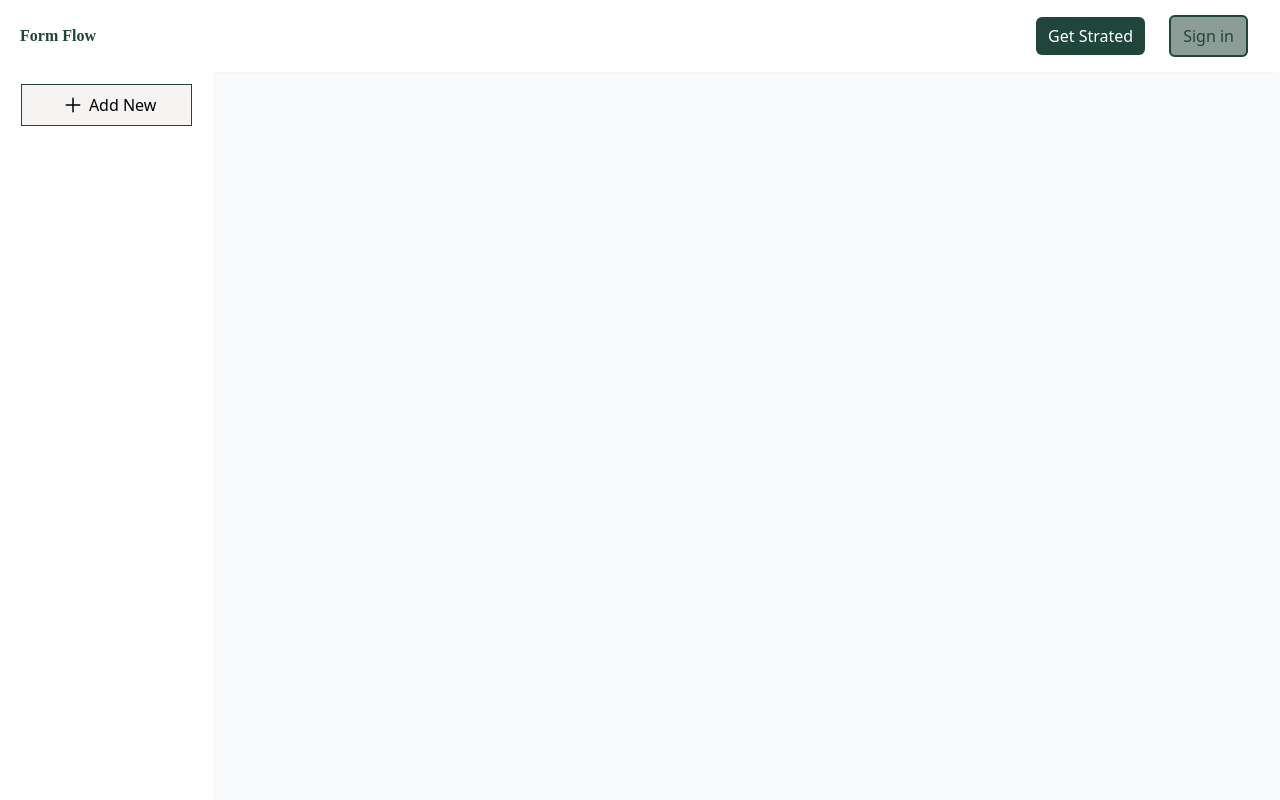
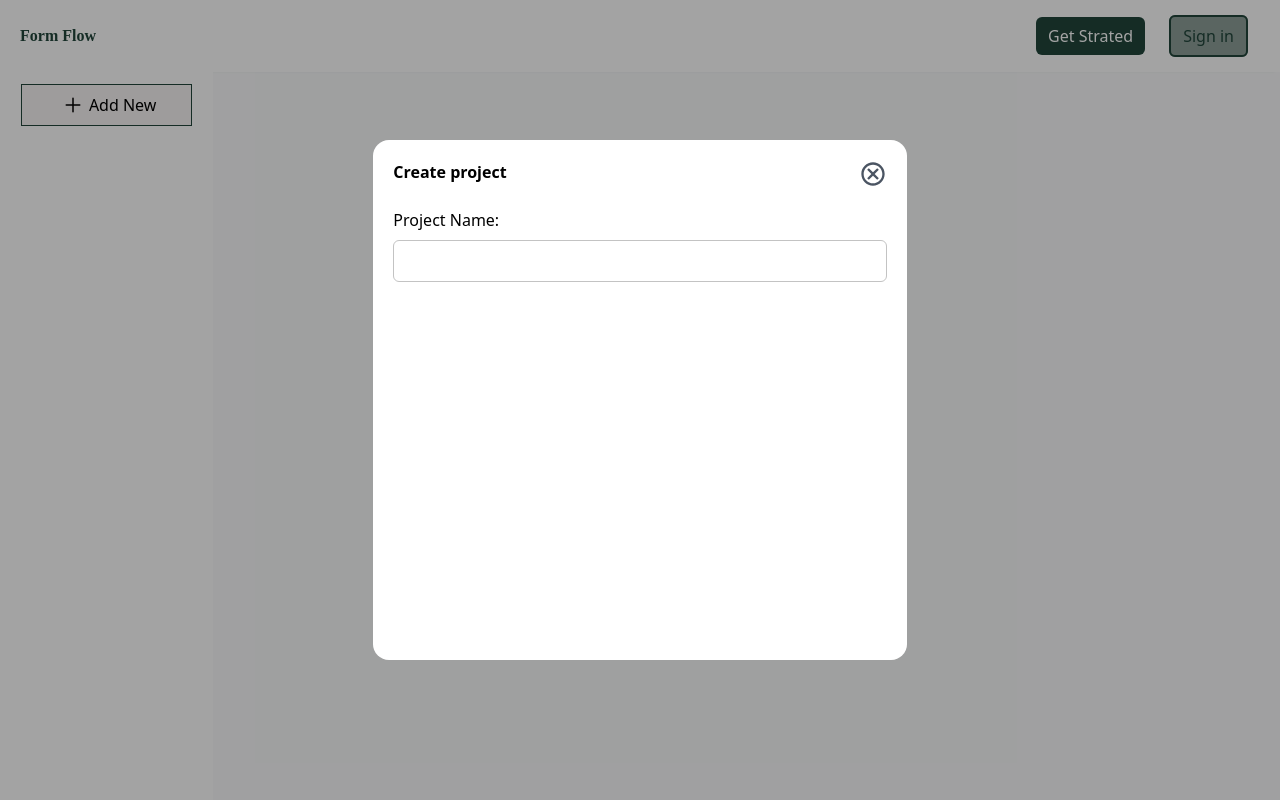
Before and after one commit to NULLcodehub/easyform, a React (Vite) app in the folder easyform/: page /user/1 in a window 1280 px wide. Both pictures are taken after a click on the button "Add New". Shown: the top 800 px of the page. Built offline with nearby package versions, Linux system fonts and the light colour scheme; a web font is replaced by a local one.

Commit message:
input feild for project name added in modal

```diff
--- a/easyform/src/components/Modal/Modal.css
+++ b/easyform/src/components/Modal/Modal.css
@@ -7,4 +7,11 @@
     display: flex;
     justify-content: center;
     align-items: center;
+    background: #0000005c;
 }
+
+.modal input{
+    @apply w-full py-2 my-2 px-3 rounded-md;
+    border:1px solid rgb(195, 195, 195);
+
+}
--- a/easyform/src/components/Modal/Modal.jsx
+++ b/easyform/src/components/Modal/Modal.jsx
@@ -1,5 +1,7 @@
 import React from 'react';
 import ReactDOM from 'react-dom'
+import './Modal.css'
+import { MdOutlineCancel } from "react-icons/md";
 
 const Modal = ({isOpen,isClose}) => {
 
@@ -11,9 +13,25 @@ const Modal = ({isOpen,isClose}) => {
         <>
 
             <main className='modal'>
-                <section className='w-8/12 h-screen bg-gray-200 '>
-                <button onClick={isClose}>X</button>
-                    from modal
+                <section className='w-5/12 h-65vh bg-white rounded-2xl p-5'>
+                <div className='flex justify-between '>
+                    <div className='font-semibold'>Create project</div>
+                    <button onClick={isClose}><MdOutlineCancel className='w-7 h-7 text-gray-600'/></button>
+                </div>
+
+                <div className='mt-5'>
+                    <form action="">
+                        <label htmlFor="projectName">Project Name:</label><br />
+                        <input type="text"
+
+
+                        />
+
+
+                    </form>
+                </div>
+
+
                 </section>
             </main>
 
--- a/easyform/tailwind.config.js
+++ b/easyform/tailwind.config.js
@@ -25,7 +25,8 @@ export default{
         '700px':'700px',
       },
       height:{
-        "90vh":"90vh"
+        "90vh":"90vh",
+        "65vh":"65vh"
       }
     },
   },
```
